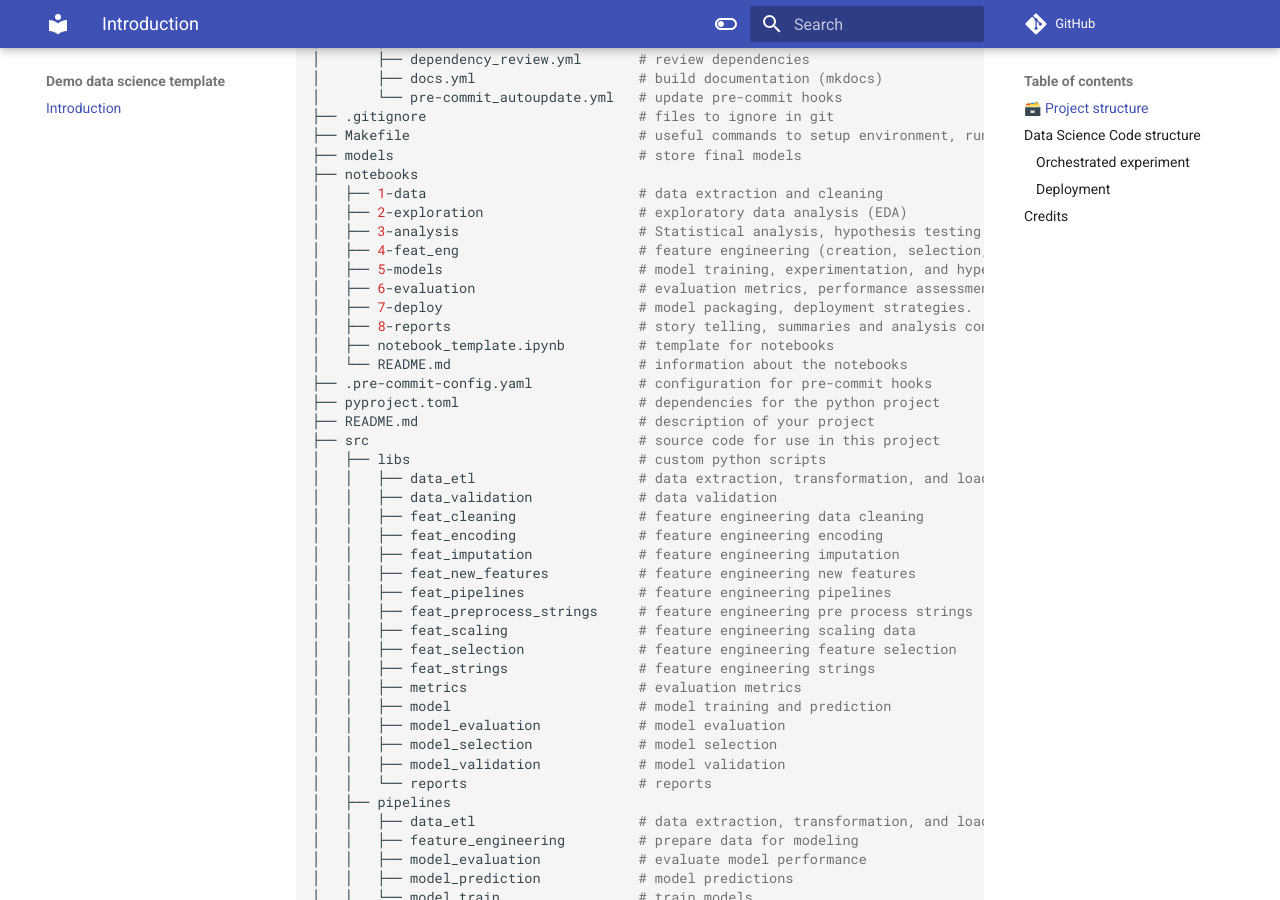
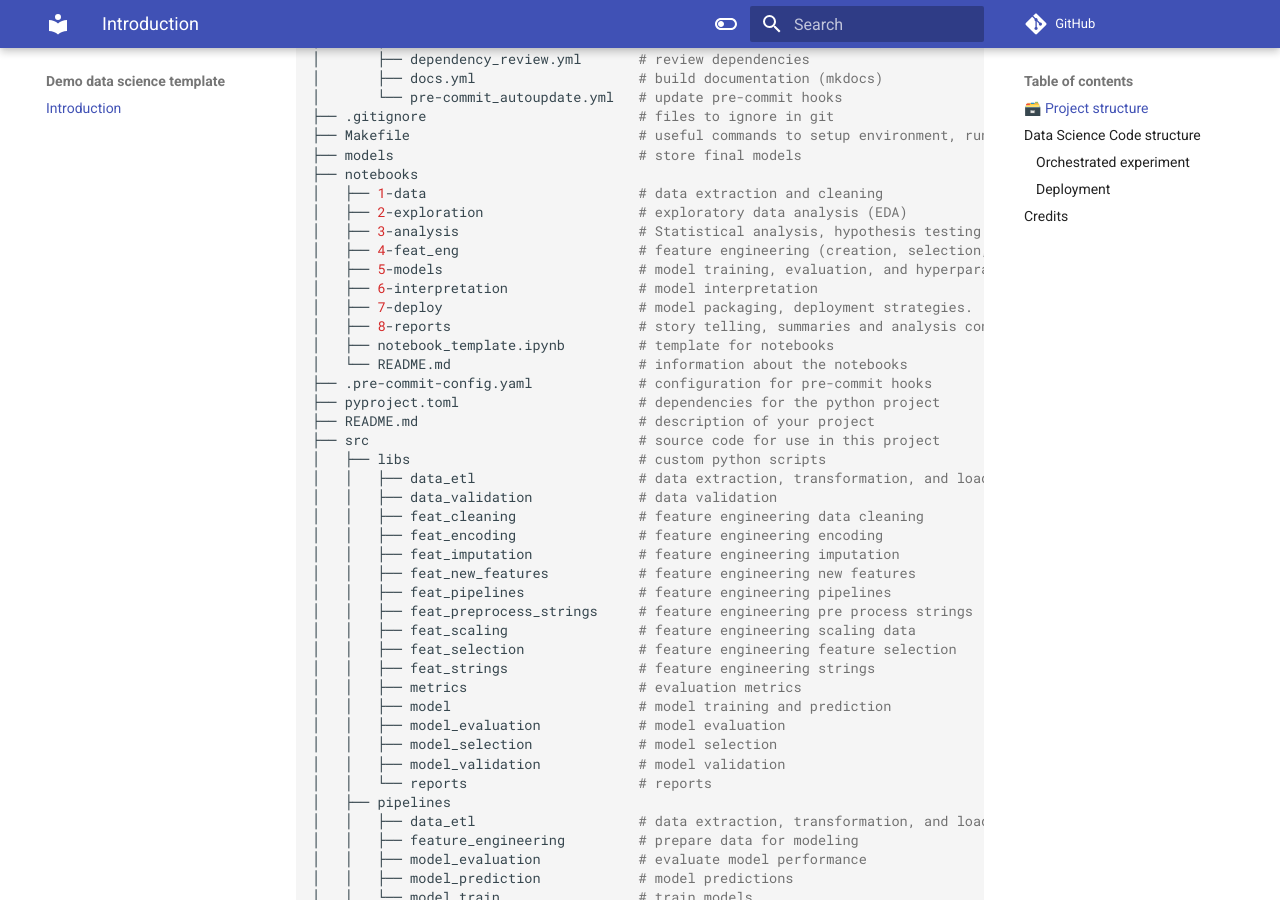
Before and after one commit to JoseRZapata/demo-data-science-template, an MkDocs documentation site: the page built from docs/index.md, in a window 1280 px wide and 900 px high, scrolled down 871 px. Built offline with MkDocs 1.6.1 and Material for MkDocs 9.7.7, drawn with Linux system fonts in a browser that asks for light colours; comment, search, counter and statistics services are not loaded.

Commit message:
feat: 🔧 update cruft (#110)

```diff
--- a/README.md
+++ b/README.md
@@ -50,8 +50,8 @@ This demo of a data science project is created using the template from [@JoseRZa
 │   ├── 2-exploration                   # exploratory data analysis (EDA)
 │   ├── 3-analysis                      # Statistical analysis, hypothesis testing.
 │   ├── 4-feat_eng                      # feature engineering (creation, selection, and transformation.)
-│   ├── 5-models                        # model training, experimentation, and hyperparameter tuning.
-│   ├── 6-evaluation                    # evaluation metrics, performance assessment
+│   ├── 5-models                        # model training, evaluation, and hyperparameter tuning.
+│   ├── 6-interpretation                # model interpretation
 │   ├── 7-deploy                        # model packaging, deployment strategies.
 │   ├── 8-reports                       # story telling, summaries and analysis conclusions.
 │   ├── notebook_template.ipynb         # template for notebooks
--- a/notebooks/README.md
+++ b/notebooks/README.md
@@ -21,8 +21,8 @@ Examples:
 │   ├── 2-exploration            # exploratory data analysis (EDA)
 │   ├── 3-analysis               # Statistical analysis, hypothesis testing.
 │   ├── 4-feat_eng               # feature engineering (creation, selection, and transformation.)
-│   ├── 5-models                 # model training, experimentation, and hyperparameter tuning.
-│   ├── 6-evaluation             # evaluation metrics, performance assessment
+│   ├── 5-models                 # model training, evaluation, and hyperparameter tuning.
+│   ├── 6-interpretation         # model interpretation
 │   ├── 7-deploy                 # model packaging, deployment strategies.
 │   ├── 8-reports                # story telling, summaries and analysis conclusions.
 │   ├── notebook_template.ipynb
```
Also changed, not shown: .cruft.json, 1 other file.
